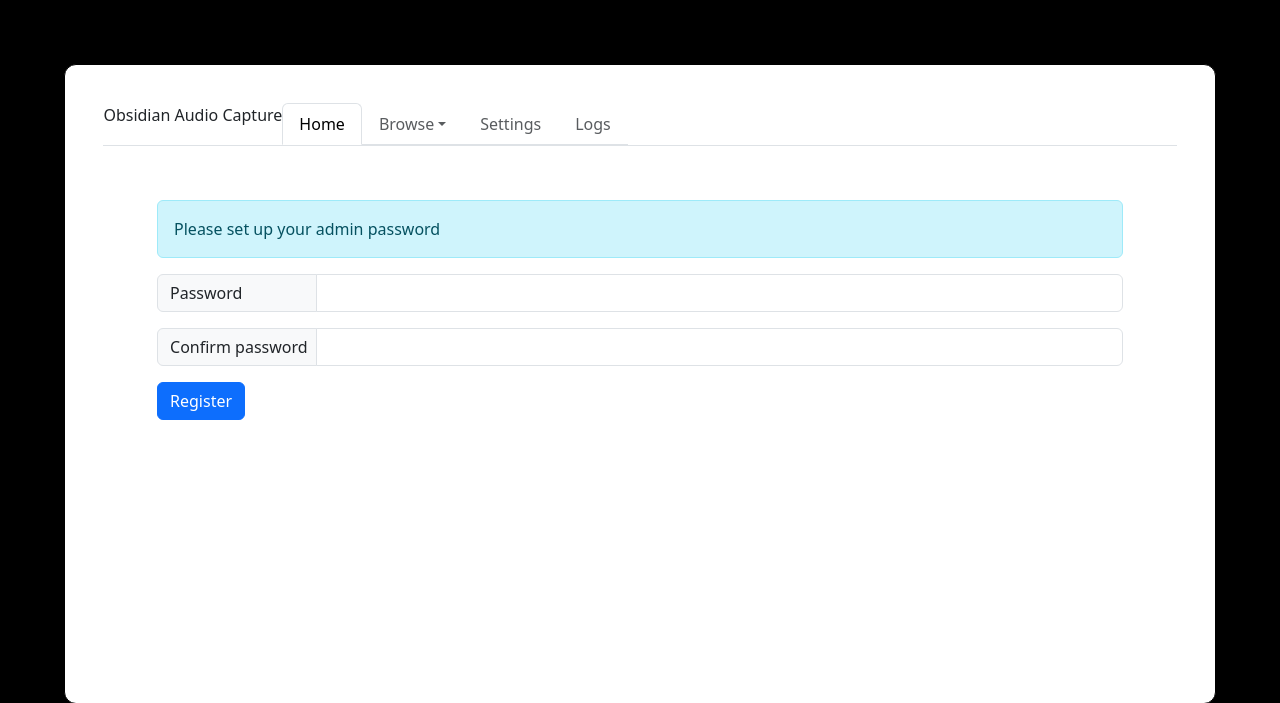
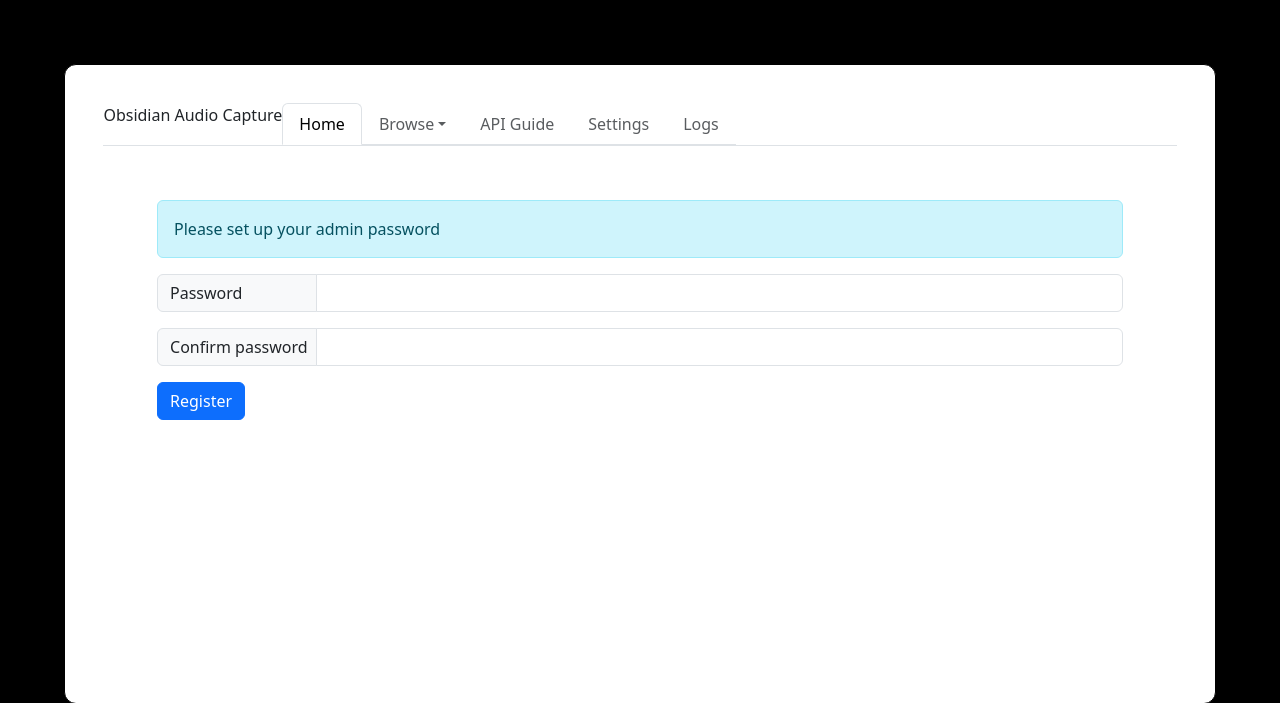
Before and after one commit to benbaja/obsidian-rest, a Flask app: page / in a window 1280 px wide. Shown: the top 703 px of the page. Run offline with Flask 3, Linux system fonts and the light colour scheme; some libraries are stand-ins or nearby versions.

Commit message:
feat: tab for API guide

```diff
--- a/templates/base.html
+++ b/templates/base.html
@@ -41,6 +41,9 @@
                     </ul>
                   </li>
                   <li class="nav-item">
+                    <a class="nav-link {{ 'active' if active == 'guide' }} {{ 'disabled' if not logged_in }}" aria-disabled="true">API Guide</a>
+                  </li>
+                  <li class="nav-item">
                     <a class="nav-link {{ 'active' if active == 'settings' }} {{ 'disabled' if not logged_in }}" href="{{url_for('settings')}}">Settings</a>
                   </li>
                   <li class="nav-item">
```
